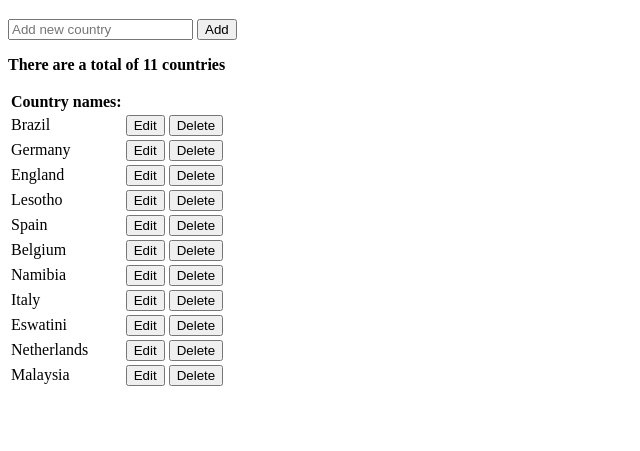
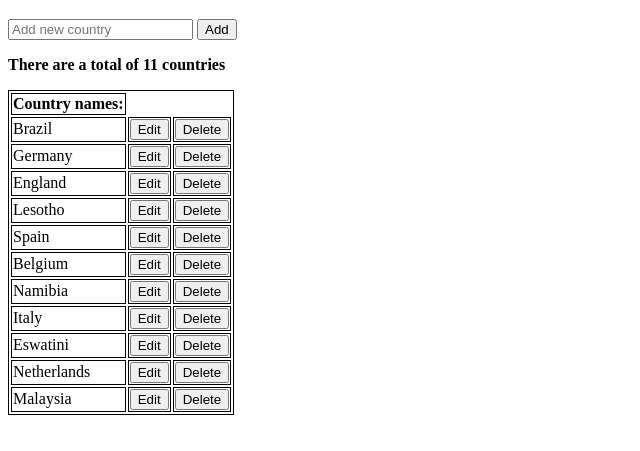
Before and after one commit to younggrasshopperza/JavaScript-CRUD-Operations, a plain HTML site: page index.html in a window 1280 px wide. Shown: the part 61-512 px from the top of the page, without its empty margins (0-640 px from the left). Drawn offline with Linux system fonts and the light colour scheme.

Commit message:
Crud Operations

```diff
--- a/index.html
+++ b/index.html
@@ -24,7 +24,7 @@
 
 <table>
   <tr>
-    <th id="name">Country names:</th>
+    <th id="name" colspan="3">Country names:</th>
   </tr>
     <tbody id="countries">
     </tbody>
--- a/script.js
+++ b/script.js
@@ -1,13 +1,20 @@
+// Part 1: CRUD operations with array of strings
+
+// CREATE, READ, UPDATE, DELETE
 var countryList = document.getElementById('countries');
-countries = ['Brazil', 'Germany', 'England', 'Lesotho', 'Spain', 'Belgium', 'Namibia', 'Italy', 'Eswatini', 'Netherlands', 'Malaysia'];
+var countries = ['Brazil', 'Germany', 'England', 'Lesotho', 'Spain', 'Belgium', 'Namibia', 'Italy', 'Eswatini', 'Netherlands', 'Malaysia'];
 
+// Counter: Number of countries in the array
 countCountries = data => {
   var count = document.getElementById('counter');
 
   if (data) {
     count.innerHTML = 'There are a total of ' + data + ' countries';
+    // Show the heading text for the table
+    document.getElementById('name').style.display = 'block';
   } else {
     count.innerHTML = 'No country';
+    // Hide the heading text for the table
     document.getElementById('name').style.display = 'none';
   }
 };
@@ -23,7 +30,6 @@ getCountries = () => {
       data += '</tr>';
     }
   }
-
   countCountries(countries.length);
   return countryList.innerHTML = data;
 };
@@ -34,7 +40,7 @@ addCountry = () => {
   var country = countryAdded.value;
 
   if (country) {
-    // addCountry the new value
+    // the new country value
     countries.push(country.trim());
     // Reset input value
     countryAdded.value = '';
@@ -49,7 +55,7 @@ editCountry = item => {
   editCountry.value = countries[item];
   // Display fields
   document.getElementById('editForm').style.display = 'block';
-
+  // When the form is submitted
   document.getElementById('saveEdit').onsubmit = () => {
     // Get value
     var country = editCountry.value;
@@ -71,8 +77,10 @@ deleteCountry = item => {
   getCountries();
 };
 
+// Where the script starts. This executes when the file loads on the browser
 getCountries();
 
+// Close Edit form
 closeInput = () => {
   document.getElementById('editForm').style.display = 'none';
 }
--- a/style.css
+++ b/style.css
@@ -7,3 +7,6 @@ input[type='submit'], button, [aria-label]{
 #counter {
     font-weight: bold;
 }
+table, th, td {
+  border:1px solid black;
+}
```
